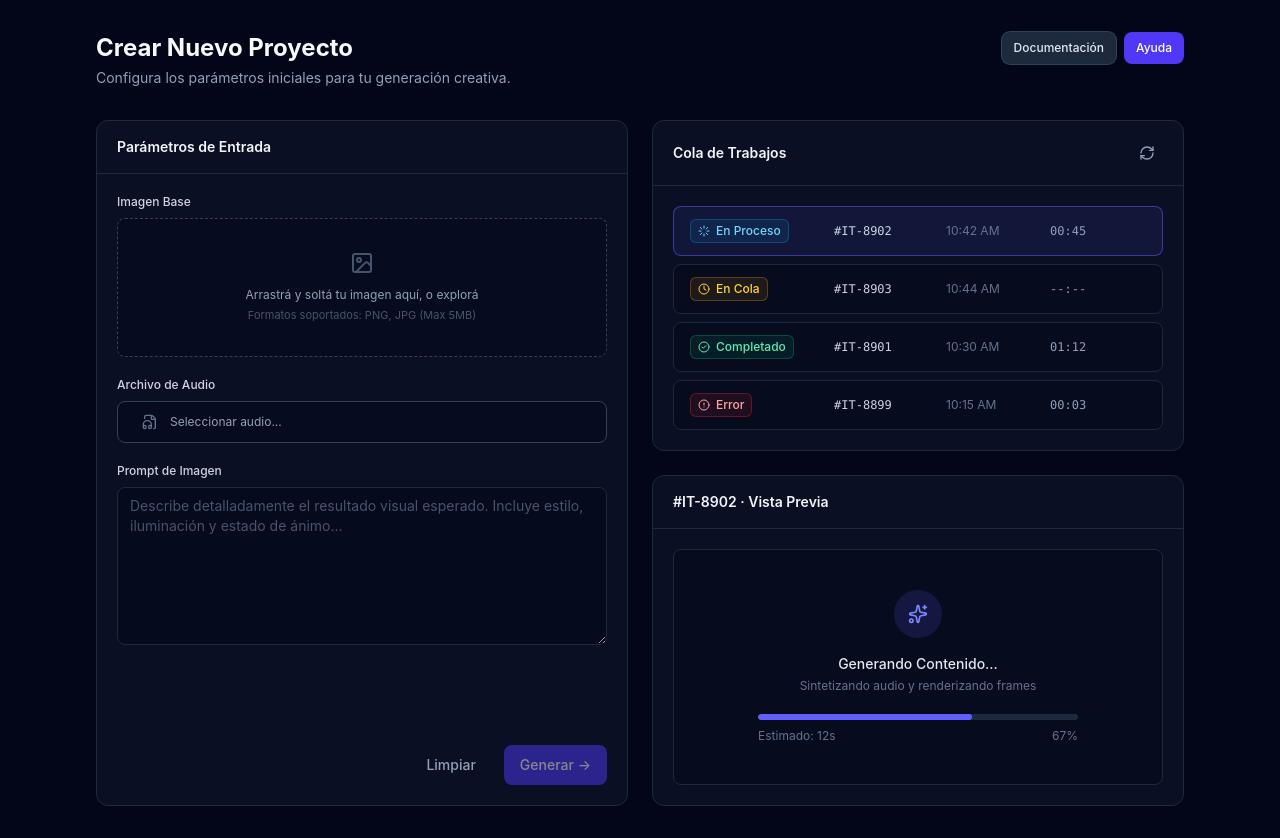
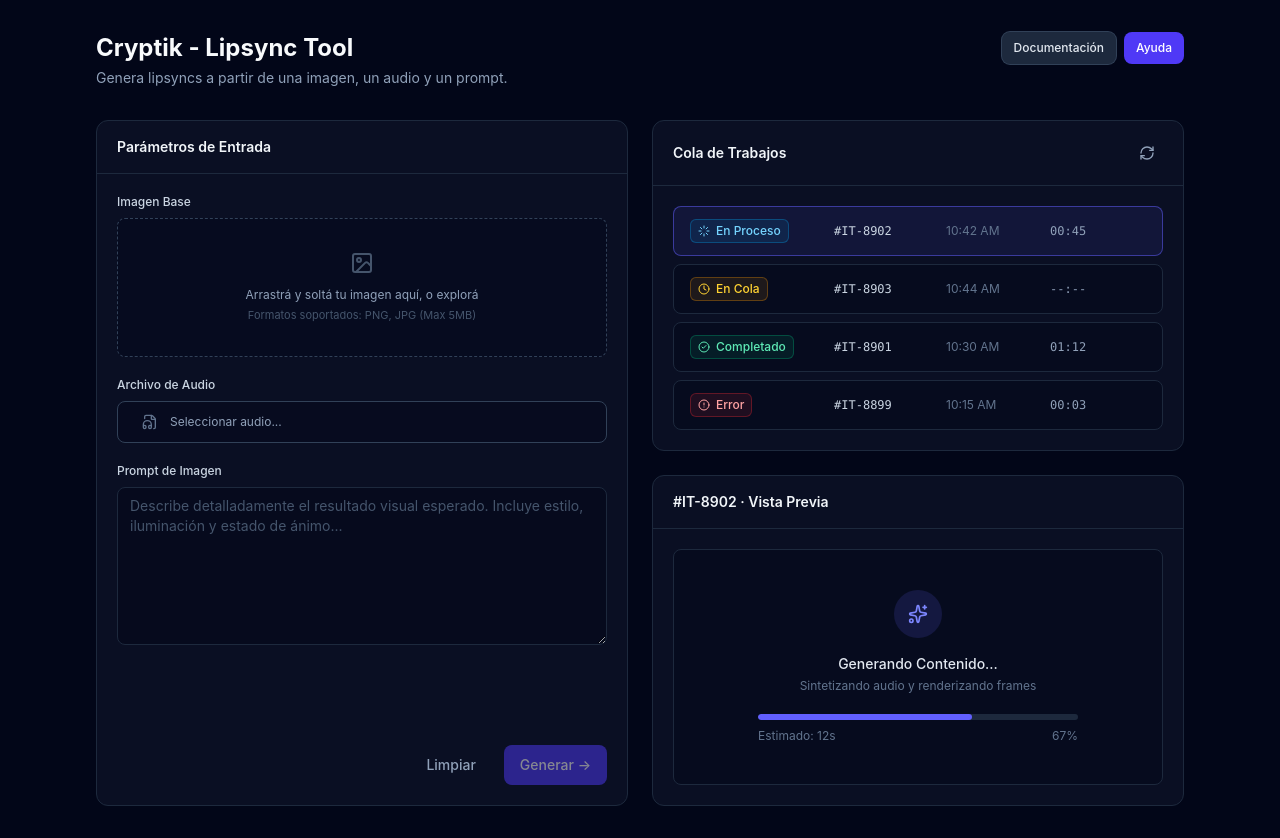
Before and after one commit to tommarto/cryptik-front, a React (Vite) app: page /lipsync/infinitetalk in a window 1280 px wide. Built offline with nearby package versions, Linux system fonts and the light colour scheme.

Commit message:
chore: update texts

```diff
--- a/src/screens/lipsync/InfiniteTalkScreen.tsx
+++ b/src/screens/lipsync/InfiniteTalkScreen.tsx
@@ -41,10 +41,10 @@ export function InfiniteTalkScreen() {
       <header className="flex items-start justify-between gap-6">
         <div>
           <h1 className="text-2xl font-bold text-slate-50">
-            Crear Nuevo Proyecto
+            Cryptik - Lipsync Tool
           </h1>
           <p className="mt-1 text-sm text-slate-400">
-            Configura los parámetros iniciales para tu generación creativa.
+            Genera lipsyncs a partir de una imagen, un audio y un prompt.
           </p>
         </div>
 
```
